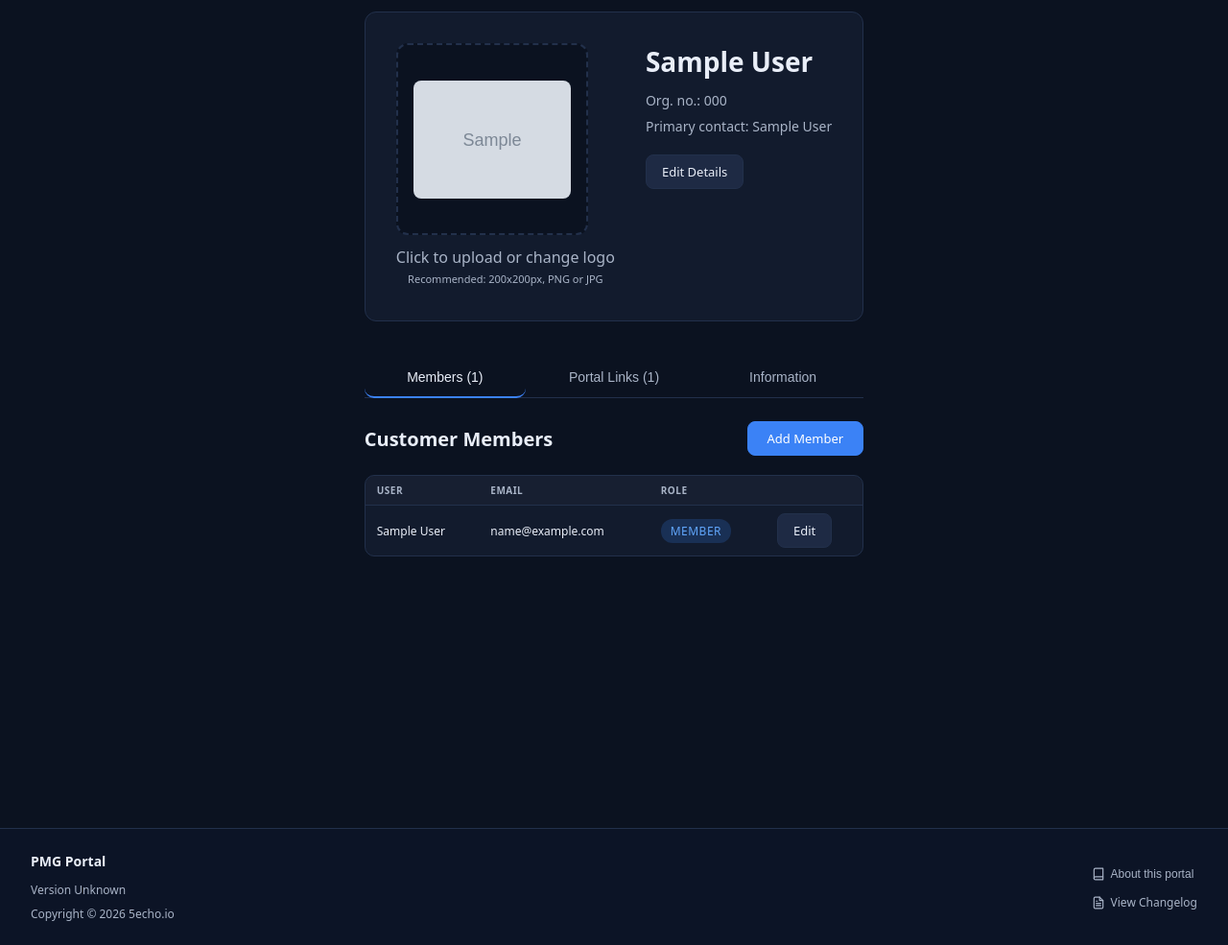
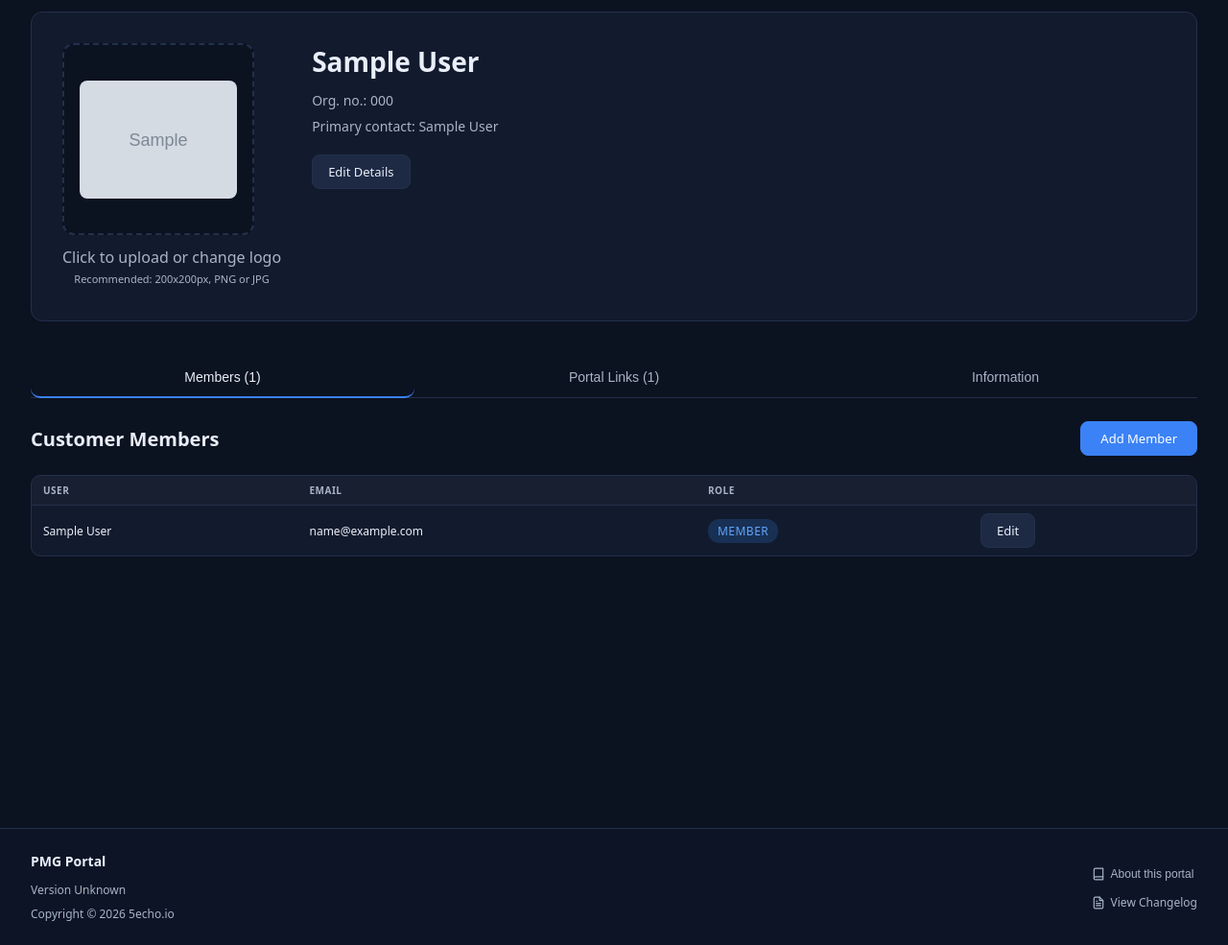
Before and after one commit to 5echo-io/pmg-portal, a Django app: page /admin/customers/1/ in a window 1280 px wide. Shown: the part 108-1093 px from the top of the page at 96% size. Run offline with Django 5.2, Linux system fonts and the light colour scheme; a user stored in the database is signed in; tables that the repository leaves empty hold one stand-in row (values such as "Sample post"); grey boxes marked "Sample" are stand-in pictures; data that the repository does not hold is empty; parts of the project's set-up code (start-up, migrations or seed data) failed here and were passed over; some libraries are stand-ins or nearby versions.

Commit message:
Fix customer card and selection widths: card uses full container width, selection increased to 1000px
Co-authored-by: Cursor <cursoragent@cursor.com>

```diff
--- a/src/static/app.css
+++ b/src/static/app.css
@@ -2435,7 +2435,8 @@ a.link:hover { color: var(--text); }
 
 /* Customer Card Styles */
 .customer-card-container {
-  max-width: 1280px;
+  max-width: 100%;
+  width: 100%;
   margin: 0 auto;
 }
 
@@ -2676,7 +2677,7 @@ a.link:hover { color: var(--text); }
 
 /* Customer Selection Page */
 .customer-selection-container {
-  max-width: 800px;
+  max-width: 1000px;
   margin: 0 auto;
   padding: 32px 20px;
   display: flex;
```
